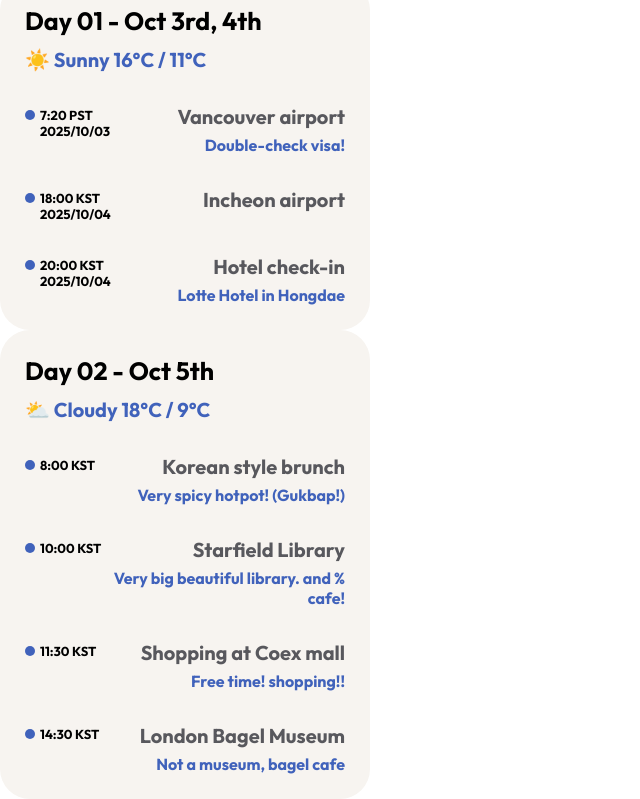
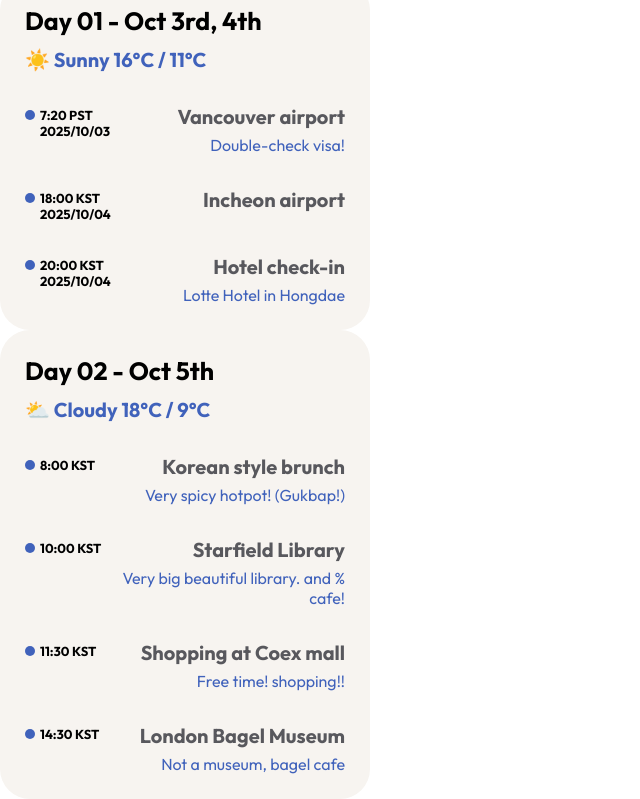
Before and after one commit to wendeshiro/COMP-3170-Plan-it, a React (Vite) app: page / in a window 1280 px wide. Shown: the part 2074-2873 px from the top of the page, without its empty margins (0-640 px from the left). Built offline with nearby package versions, Linux system fonts and the light colour scheme.

Commit message:
Fix; Day plan card note font weight

```diff
--- a/src/components/DayPlanCardEvent.module.css
+++ b/src/components/DayPlanCardEvent.module.css
@@ -53,6 +53,5 @@
 .note {
   color: #4062bb;
   font-size: 16px;
-  font-weight: 700;
   text-align: right;
 }
```
